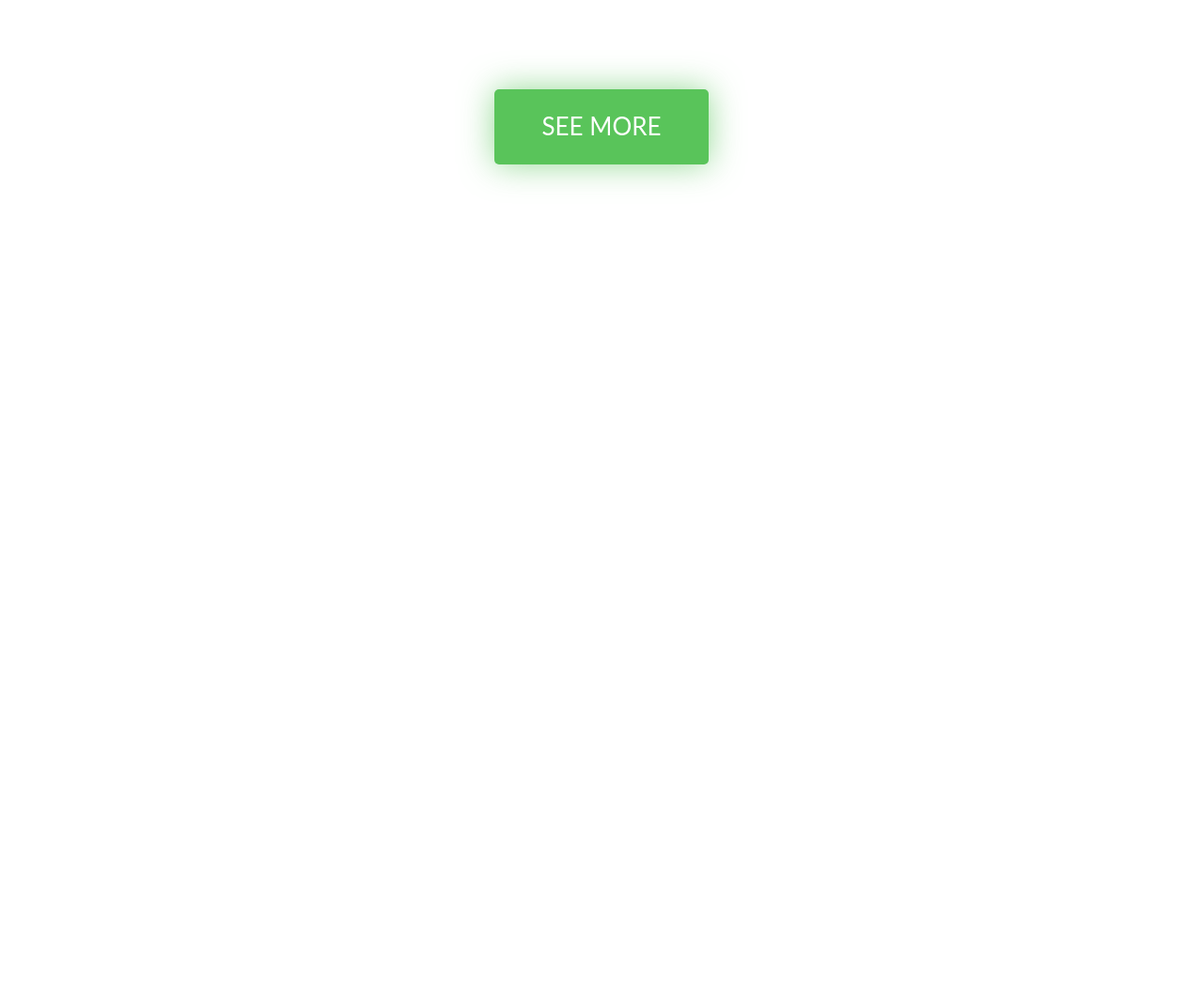
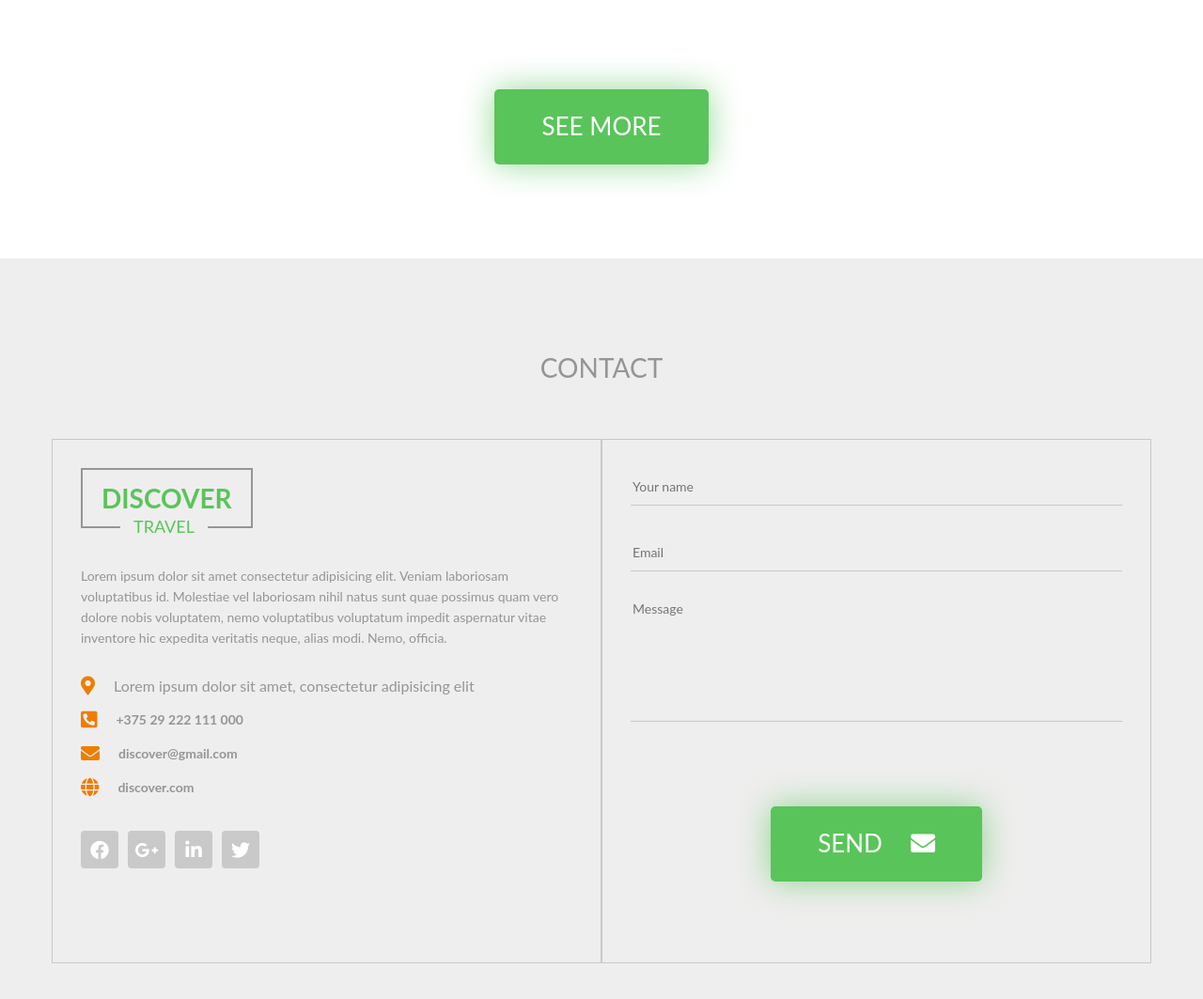
Before and after one commit to NMiokliotsah/discovery, a website built with webpack: page src/index.html in a window 1280 px wide. Shown: the part 5310-6373 px from the top of the page at 94% size. Before the commit the page ends 5585 px from the top, so only its background shows below. Built offline with nearby package versions, Linux system fonts and the light colour scheme.

Commit message:
Implemented contacts section

```diff
--- a/src/index.html
+++ b/src/index.html
@@ -198,6 +198,50 @@
                 See more
             </button>
         </section>
+        <section class="contacts">
+            <h2>Contact</h2>
+            <div class="container contacts-container">
+                <div class="contacts-info">
+                    <a href="" class="logo logo-contacts">Discover</a>
+                    <p>Lorem ipsum dolor sit amet consectetur adipisicing elit.
+                        Veniam laboriosam voluptatibus id. Molestiae vel laboriosam nihil
+                        natus sunt quae possimus quam vero dolore nobis voluptatem,
+                        nemo voluptatibus voluptatum impedit aspernatur vitae inventore hic
+                        expedita veritatis neque, alias modi. Nemo, officia.
+                    </p>
+                    <div class="contacts-item">
+                        <i class="fas fa-map-marker-alt"></i>
+                        <span>Lorem ipsum dolor sit amet, consectetur adipisicing elit</span>
+                    </div>
+                    <div class="contacts-item">
+                        <i class="fas fa-phone-square-alt"></i>
+                        <a href="tel:+37529222111000">+375 29 222 111 000</a>
+                    </div>
+                    <div class="contacts-item">
+                        <i class="fas fa-envelope"></i>
+                        <a href="mailto:discover@gmail.com">discover@gmail.com</a>
+                    </div>
+                    <div class="contacts-item">
+                        <i class="fas fa-globe"></i>
+                        <a target="_blank" href="/discover.com">discover.com</a>
+                    </div>
+                    <div class="socials">
+                        <a class="fb" href="#" target="_blank"><i class="fab fa-facebook"></i></a>
+                        <a class="gp" href="#" target="_blank"><i class="fab fa-google-plus-g"></i></a>
+                        <a class="in" href="#" target="_blank"><i class="fab fa-linkedin-in"></i></a>
+                        <a class="tw" href="#" target="_blank"><i class="fab fa-twitter"></i></a>
+                    </div>
+                </div>
+                <div class="contacts-form">
+                    <form>
+                        <input type="text" placeholder="Your name">
+                        <input type="email" placeholder="Email">
+                        <textarea placeholder="Message"></textarea>
+                        <button>Send<i class="fas fa-envelope"></i></button>
+                    </form>
+                </div>
+            </div>
+        </section>
     </div>
 </body>
 
--- a/src/js/index.js
+++ b/src/js/index.js
@@ -1,6 +1,7 @@
 import '../css/style.css';
 import * as $ from 'jquery';
 import 'slick-carousel';
+import '@fortawesome/fontawesome-free/css/all.min.css'
 
 const navUl = $('nav ul');
 
--- /dev/null
+++ b/src/scss/_contactsSection.scss
@@ -0,0 +1,151 @@
+.contacts {
+    padding: 100px 0 90px;
+    background: #efeeee;
+
+    h2 {
+        margin: 0;
+        font-weight: 400;
+        text-transform: uppercase;
+        font-size: 28px;
+        color: $lightgrey;
+        text-align: center;
+    }
+}
+
+.contacts-container {
+    margin-top: 60px;
+}
+
+.contacts-info,
+.contacts-form {
+    width: 50%;
+    border: 1px solid #c9c9c9;
+}
+
+.contacts-info {
+    padding: 30px 30px 40px;
+
+    p {
+        margin: 40px 0 30px;
+        color: $lightgrey;
+        font-size: 14px;
+        line-height: 22px;
+    }
+}
+
+.contacts-item {
+    margin-bottom: 16px;
+    display: flex;
+    align-items: center;
+
+    i {
+        margin-right: 20px;
+        color: #ed7e01;
+        font-size: 20px;
+    }
+
+    a {
+        text-decoration: none;
+        color: $lightgrey;
+        font-size: 14px;
+        font-weight: bold;
+    }
+
+    span {
+        color: $lightgrey;
+    }
+}
+
+.socials {
+    display: flex;
+    margin: 36px 0 60px;
+
+    a {
+        background: #c9c9c9;
+        color: white;
+        width: 40px;
+        height: 40px;
+        border-radius: 4px;
+        margin-right: 10px;
+        font-size: 20px;
+        text-align: center;
+        line-height: 40px;
+        transition: .3s;
+    }
+
+    a:hover {
+        transform: scale(1.2);
+    }
+}
+
+.fb:hover {
+    background: #4267B2;
+}
+
+.gp:hover {
+    background: #DB4437;
+}
+
+.in:hover {
+    background: #2867B2;
+}
+
+.tw:hover {
+    background: #1DA1F2;
+}
+
+.logo-contacts {
+    display: inline-block;
+    &::after {
+        background: #efeeee;
+    }
+}
+
+.contacts-form {
+    padding: 30px;
+
+    form {
+        display: flex;
+        flex-direction: column;
+
+        input, textarea {
+            width: 100%;
+            height: 40px;
+            border: none;
+            background: #efeeee;
+            border-bottom: 1px solid #c9c9c9;
+            font-size: 14px;
+            outline: none;
+            margin-bottom: 30px;
+            color: $lightgrey;
+        }
+
+        textarea {
+            height: 130px;
+            resize: none;
+        }
+
+        button {
+            cursor: pointer;
+            border: none;
+            text-transform: uppercase;
+            color: white;
+            background: $green;
+            font-size: 26px;
+            padding: 25px 50px;
+            border-radius: 5px;
+            box-shadow: 0 0 35px rgba(89, 196, 90, 0.65);
+            transform: .3s;
+            max-width: 230px;
+            margin-top: 60px;
+            align-self: center;
+            &:hover {
+                box-shadow: none;
+            }
+
+            i {
+                margin-left: 30px;
+            }
+        }
+    }
+}
--- a/src/scss/style.scss
+++ b/src/scss/style.scss
@@ -29,4 +29,5 @@ body {
 @import 'favorableSection';
 @import 'serviceSection';
 @import 'toursSection';
+@import 'contactsSection';
 @import 'media';
```
Also changed, not shown: src/css/style.css, 1 other file.
